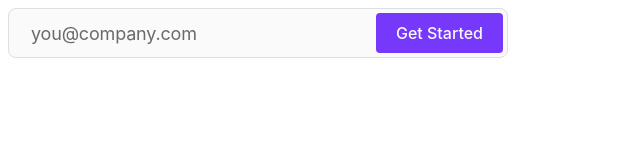
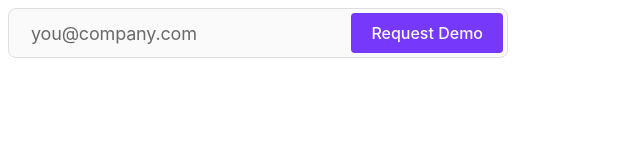
Before and after one commit to joebalzac/vimeo-widget-uploader, a React (Vite) app: page / in a window 1280 px wide. Shown: the top 160 px of the page, without its empty margins (0-640 px from the left). Built offline with nearby package versions, Linux system fonts and the light colour scheme.

Commit message:
updates flow container

```diff
--- a/src/components/MultiStepForm.tsx
+++ b/src/components/MultiStepForm.tsx
@@ -461,7 +461,7 @@ export default function MultiStepForm({
                 type="button"
                 onClick={next}
               >
-                Get Started
+                Request Demo
               </button>
             </div>
             {errors.email && <span className="fieldError">{errors.email}</span>}
```
